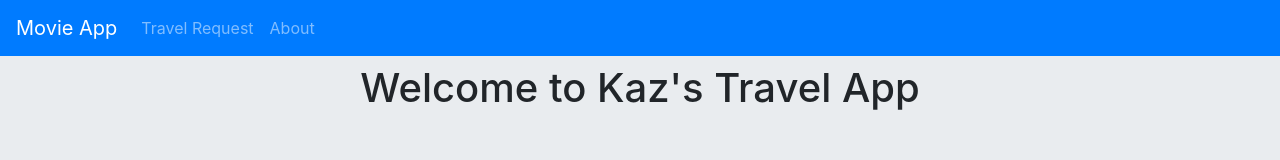
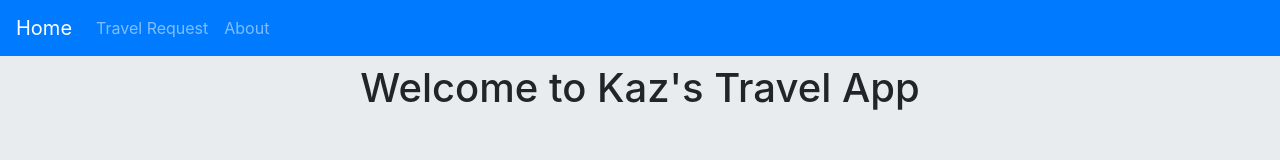
Before and after one commit to kschmanski/CSC436-HW1, an Angular app: page / in a window 1280 px wide. Shown: the top 160 px of the page. Built offline with nearby package versions, Linux system fonts and the light colour scheme.

Commit message:
add router link to Home

```diff
--- a/src/app/app.component.html
+++ b/src/app/app.component.html
@@ -1,13 +1,8 @@
 
 <nav class="navbar navbar-expand-sm bg-primary navbar-dark fixed-top">
   <ul class="navbar-nav">
-
-    <!-- maybe we could add a link to the home page here? -->
     <div class = "navbar-header">
-      <!--    Opens HomePage in new tab
-        <a class = "navbar-brand" href='' target="_blank">Movie App</a>
-      -->
-      <a class="navbar-brand" [routerLink]="['/home']">Movie App</a>
+      <a class="navbar-brand" [routerLink]="['']">Home</a>
     </div>
 
     <a class="nav-link" [routerLink]="['/request']">Travel Request</a>
@@ -15,8 +10,5 @@
 
   </ul>
 </nav>
-<br />
-<br />
-<br />
 
 <router-outlet></router-outlet>
```
